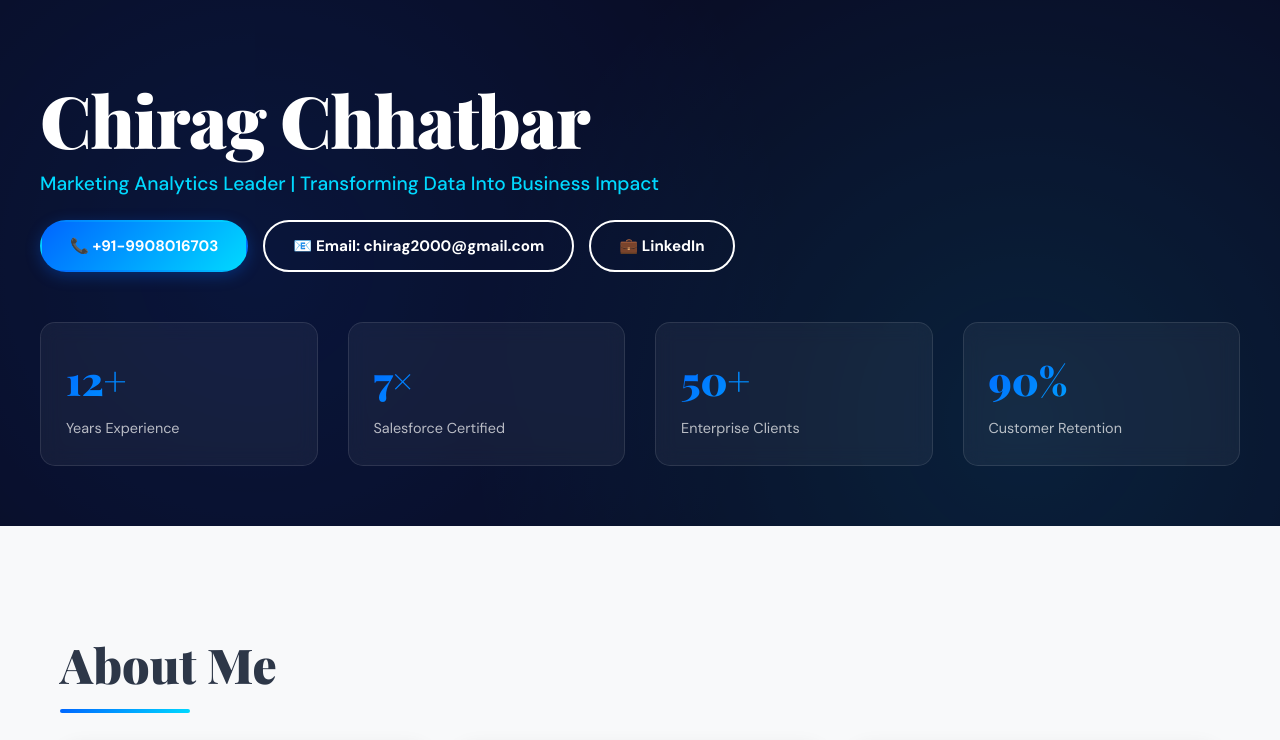
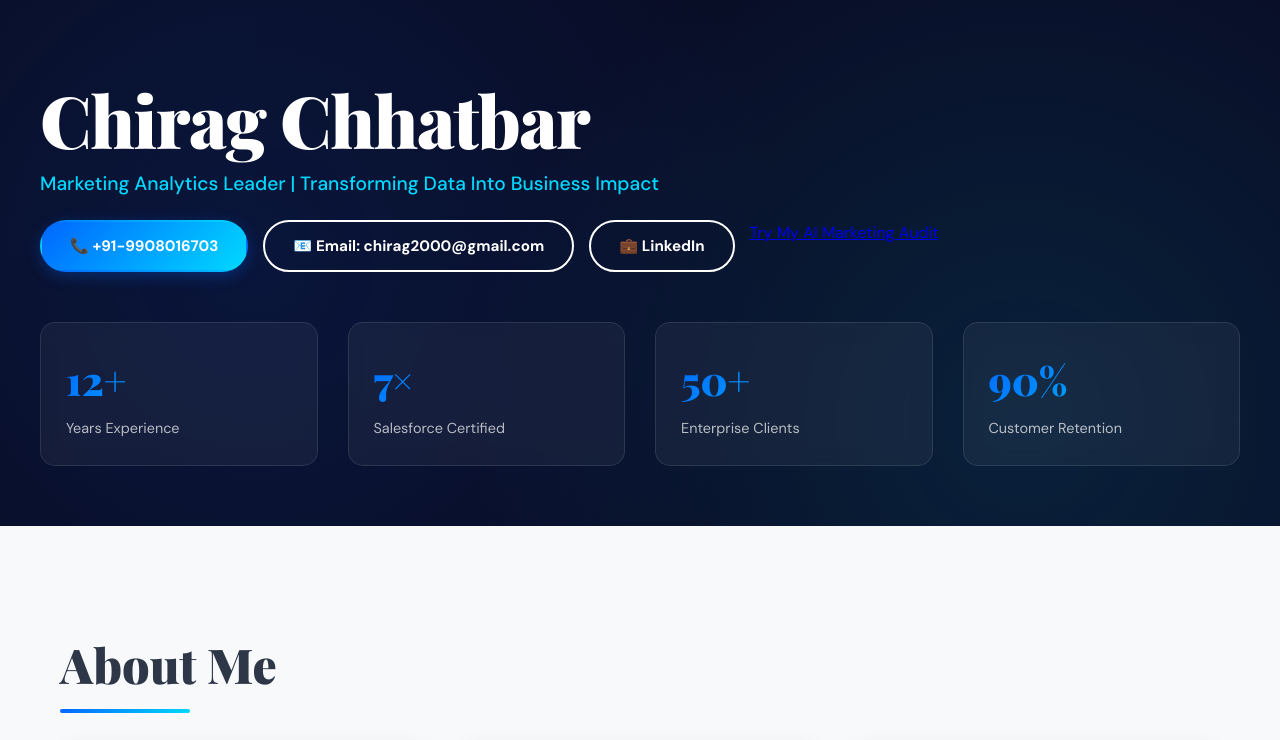
Before and after one commit to cgchirag2017-spec/Chirag_res, a plain HTML site: page index.html in a window 1280 px wide. Shown: the top 740 px of the page. Drawn offline with nearby package versions, Linux system fonts and the light colour scheme.

Commit message:
Update index.html

```diff
--- a/index.html
+++ b/index.html
@@ -598,6 +598,7 @@
                         <a href="tel:9908016703" class="btn btn-primary">📞 +91-9908016703</a>
                         <a href="mailto:chirag2000@gmail.com" class="btn btn-outline">📧 Email: chirag2000@gmail.com</a>
                         <a href="https://linkedin.com/in/chhatbarchirag" target="_blank" class="btn btn-outline">💼 LinkedIn</a>
+                        <a href="audit.html" class="cta">Try My AI Marketing Audit</a>
                     </div>
                 </div>
             </div>
```
